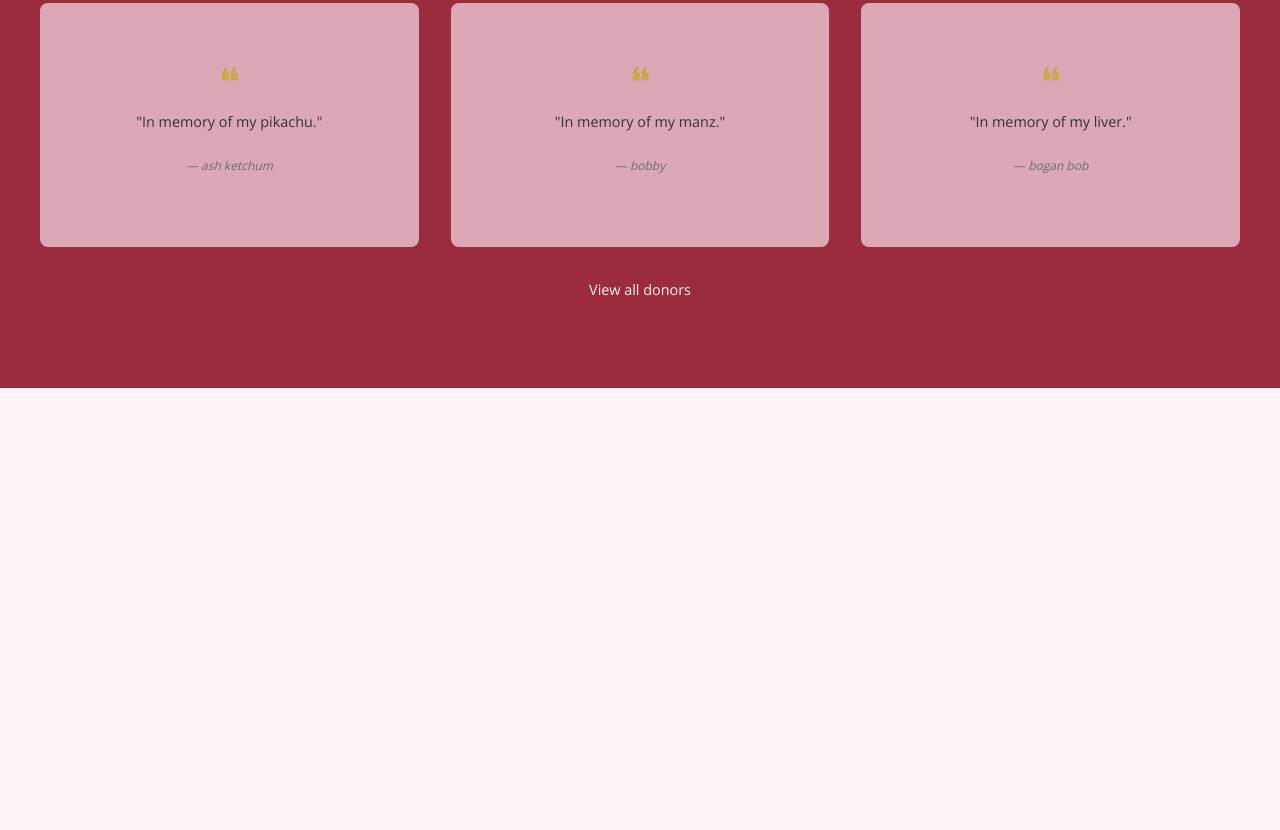
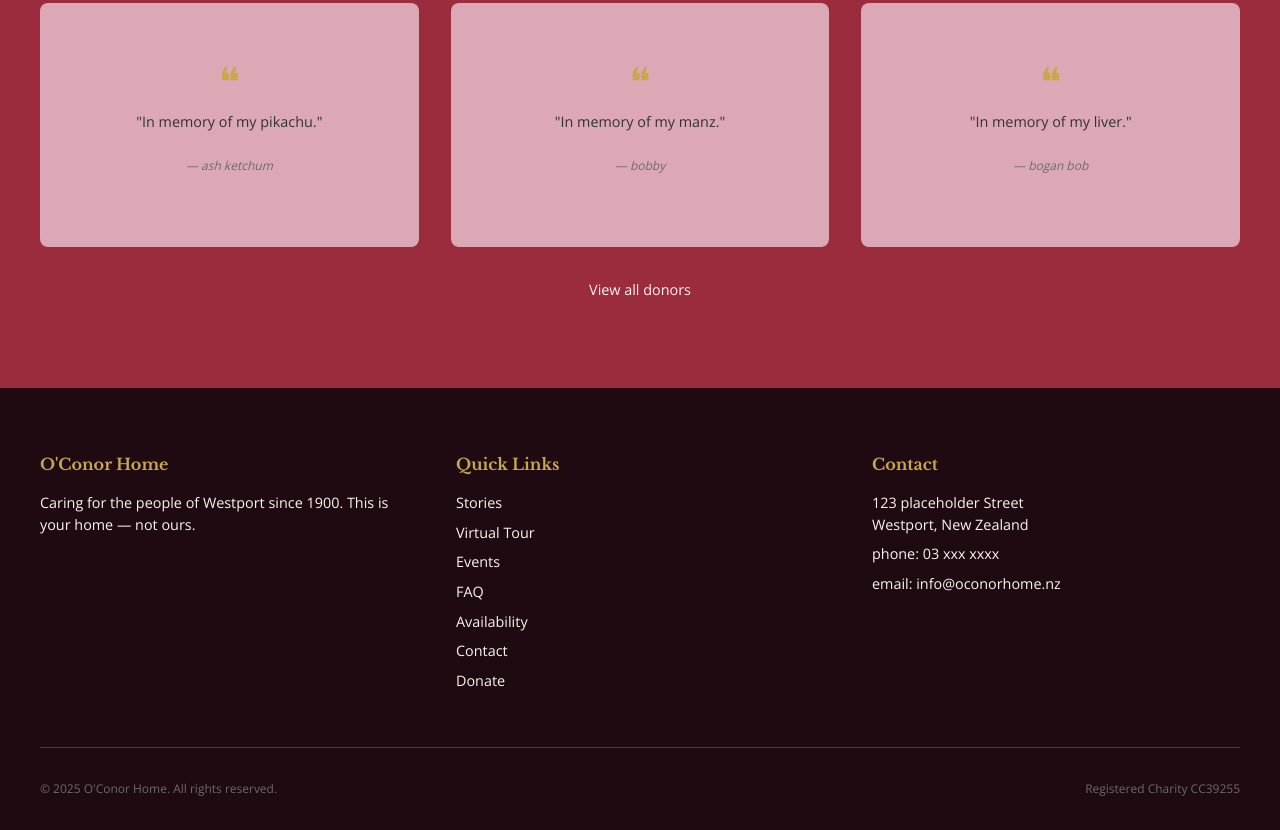
Before and after one commit to JabesSoftware/oconor-home, a website: page index.html in a window 1280 px wide. Shown: the part 3238-4068 px from the top of the page. Before the commit the page ends 3626 px from the top, so only its background shows below. Drawn offline with nearby package versions, Linux system fonts and the light colour scheme.

Commit message:
add footer

```diff
--- a/index.html
+++ b/index.html
@@ -172,7 +172,45 @@
 
     </main>
 
-    <footer></footer>
+    <footer>
+
+  <div class="footer-inner">
+    <div class="footer-grid">
+
+      <div class="footer-col">
+        <h3>O'Conor Home</h3>
+        <p>Caring for the people of Westport since 1900. This is your home — not ours.</p>
+      </div>
+
+      <div class="footer-col">
+        <h3>Quick Links</h3>
+        <ul>
+          <li><a href="pages/stories.html">Stories</a></li>
+          <li><a href="pages/virtual-tour.html">Virtual Tour</a></li>
+          <li><a href="pages/events.html">Events</a></li>
+          <li><a href="pages/faq.html">FAQ</a></li>
+          <li><a href="pages/availability.html">Availability</a></li>
+          <li><a href="pages/contact.html">Contact</a></li>
+          <li><a href="pages/donate.html">Donate</a></li>
+        </ul>
+      </div>
+
+      <div class="footer-col">
+        <h3>Contact</h3>
+        <!-- TODO: Replace with real contact details -->
+        <p>123 placeholder Street<br>Westport, New Zealand</p>
+        <p>phone: 03 xxx xxxx</p>
+        <p>email: info@oconorhome.nz</p>
+      </div>
+
+    </div>
+    <div class="footer-bottom">
+      <p>© 2025 O'Conor Home. All rights reserved.</p>
+      <p>Registered Charity CC39255</p>
+    </div>
+  </div>
+</footer>
+
 </body>
 
 </html>
--- a/src/styles/main.css
+++ b/src/styles/main.css
@@ -394,3 +394,67 @@ color: var(--color-grey);
 font-size: var(--font-size-caption);
 font-style: italic;
 }
+
+footer {
+  background-color: var(--color-deepWine);
+  padding: 4rem 2rem 2rem;
+}
+
+.footer-inner {
+  max-width: 1200px;
+  width: 100%;
+  margin: 0 auto;
+}
+
+.footer-grid {
+  display: grid;
+  grid-template-columns: repeat(3, 1fr);
+  gap: 3rem;
+  margin-bottom: 3rem;
+}
+
+.footer-col h3 {
+  font-family: var(--font-heading);
+  font-size: var(--font-size-h3);
+  color: var(--color-warmGold);
+  margin-bottom: 1rem;
+}
+
+.footer-col p {
+  color: var(--color-cream);
+  font-size: var(--font-size-body);
+  margin-bottom: 0.5rem;
+}
+
+.footer-col ul {
+  list-style: none;
+}
+
+.footer-col ul li {
+  margin-bottom: 0.5rem;
+}
+
+.footer-col ul li a {
+  color: var(--color-cream);
+  text-decoration: none;
+  font-size: var(--font-size-body);
+  transition: color 0.3s ease;
+}
+
+.footer-col ul li a:hover {
+  color: var(--color-warmGold);
+}
+
+.footer-bottom {
+  border-top: 1px solid rgba(250, 245, 239, 0.2);
+  padding-top: 2rem;
+  display: flex;
+  justify-content: space-between;
+  align-items: center;
+}
+
+.footer-bottom p {
+  color: var(--color-grey);
+  font-size: var(--font-size-caption);
+  margin-bottom: 0;
+}
```
